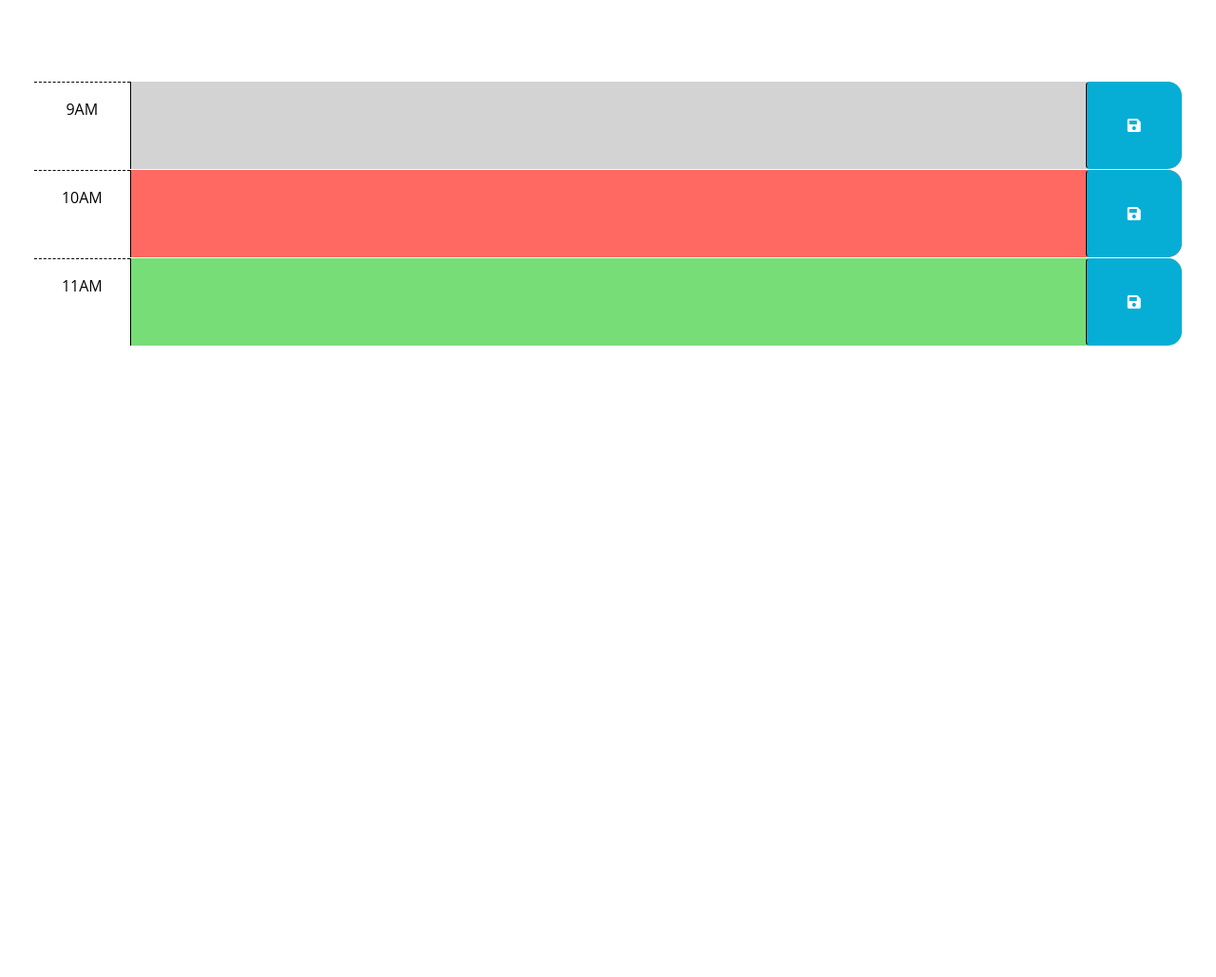
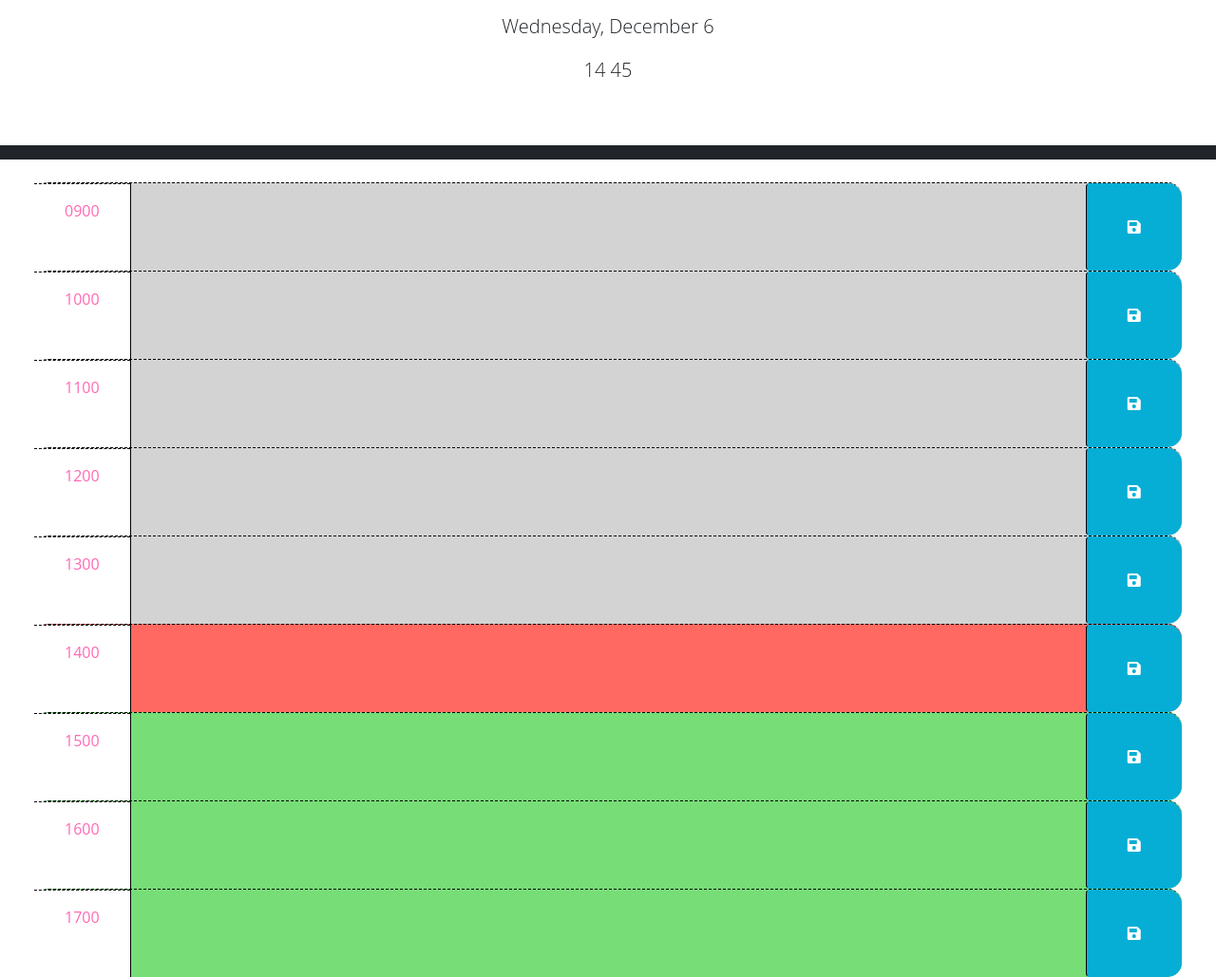
Before and after one commit to Bryncidently/Homework-5, a plain HTML site: page Develop/index.html in a window 1280 px wide. Shown: the part 166-1195 px from the top of the page at 95% size. Before the commit the page ends 800 px from the top, so only its background shows below. Drawn offline with nearby package versions, Linux system fonts and the light colour scheme.

Commit message:
Updating HTML, CSS, and JS. Colors function correctly depending on past, present future

```diff
--- a/Develop/index.html
+++ b/Develop/index.html
@@ -20,7 +20,7 @@
       href="https://fonts.googleapis.com/css2?family=Fira+Sans:wght@400;700&display=swap"
       rel="stylesheet"
     />
-    <link rel="stylesheet" href="style.css" />
+    <link rel="stylesheet" href="./style.css" />
     <title>Work Day Scheduler</title>
   </head>
 
@@ -29,39 +29,78 @@
       <h1 class="display-3">Work Day Scheduler</h1>
       <p class="lead">A simple calendar app for scheduling your work day</p>
       <p id="currentDay" class="lead"></p>
+      <p id="currentTime" class="lead"></p>
     </header>
     <div class="container-fluid px-5">
-      <!-- Use class for "past", "present", and "future" to apply styles to the
-        time-block divs accordingly. The javascript will need to do this by
-        adding/removing these classes on each div by comparing the hour in the
-        id to the current hour. The html provided below is meant to be an example
-        demonstrating how the css provided can be leveraged to create the
-        desired layout and colors. The html below should be removed or updated
-        in the finished product. Remember to delete this comment once the
-        code is implemented.
-        -->
-
-      <!-- Example of a past time block. The "past" class adds a gray background color. -->
-      <div id="hour-9" class="row time-block past">
-        <div class="col-2 col-md-1 hour text-center py-3">9AM</div>
+      <div id="09" class="row timeContainer">
+        <div class="col-2 col-md-1 hour text-center py-3">0900</div>
         <textarea class="col-8 col-md-10 description" rows="3"> </textarea>
         <button class="btn saveBtn col-2 col-md-1" aria-label="save">
           <i class="fas fa-save" aria-hidden="true"></i>
         </button>
       </div>
 
-      <!-- Example of a present time block. The "present" class adds a red background color. -->
-      <div id="hour-10" class="row time-block present">
-        <div class="col-2 col-md-1 hour text-center py-3">10AM</div>
+
+      <div id="10" class="row timeContainer">
+        <div class="col-2 col-md-1 hour text-center py-3">1000</div>
         <textarea class="col-8 col-md-10 description" rows="3"> </textarea>
         <button class="btn saveBtn col-2 col-md-1" aria-label="save">
           <i class="fas fa-save" aria-hidden="true"></i>
         </button>
       </div>
 
-      <!-- Example of a future time block. The "future" class adds a green background color. -->
-      <div id="hour-11" class="row time-block future">
-        <div class="col-2 col-md-1 hour text-center py-3">11AM</div>
+
+      <div id="11" class="row timeContainer">
+        <div class="col-2 col-md-1 hour text-center py-3">1100</div>
+        <textarea class="col-8 col-md-10 description" rows="3"> </textarea>
+        <button class="btn saveBtn col-2 col-md-1" aria-label="save">
+          <i class="fas fa-save" aria-hidden="true"></i>
+        </button>
+      </div>
+
+
+      <div id="12" class="row timeContainer">
+        <div class="col-2 col-md-1 hour text-center py-3">1200</div>
+        <textarea class="col-8 col-md-10 description" rows="3"> </textarea>
+        <button class="btn saveBtn col-2 col-md-1" aria-label="save">
+          <i class="fas fa-save" aria-hidden="true"></i>
+        </button>
+      </div>
+
+      <div id="13" class="row timeContainer">
+        <div class="col-2 col-md-1 hour text-center py-3">1300</div>
+        <textarea class="col-8 col-md-10 description" rows="3"> </textarea>
+        <button class="btn saveBtn col-2 col-md-1" aria-label="save">
+          <i class="fas fa-save" aria-hidden="true"></i>
+        </button>
+      </div>
+
+      <div id="14" class="row timeContainer">
+        <div class="col-2 col-md-1 hour text-center py-3">1400</div>
+        <textarea class="col-8 col-md-10 description" rows="3"> </textarea>
+        <button class="btn saveBtn col-2 col-md-1" aria-label="save">
+          <i class="fas fa-save" aria-hidden="true"></i>
+        </button>
+      </div>
+
+      <div id="15" class="row timeContainer">
+        <div class="col-2 col-md-1 hour text-center py-3">1500</div>
+        <textarea class="col-8 col-md-10 description" rows="3"> </textarea>
+        <button class="btn saveBtn col-2 col-md-1" aria-label="save">
+          <i class="fas fa-save" aria-hidden="true"></i>
+        </button>
+      </div>
+
+      <div id="16" class="row timeContainer">
+        <div class="col-2 col-md-1 hour text-center py-3">1600</div>
+        <textarea class="col-8 col-md-10 description" rows="3"> </textarea>
+        <button class="btn saveBtn col-2 col-md-1" aria-label="save">
+          <i class="fas fa-save" aria-hidden="true"></i>
+        </button>
+      </div>
+
+      <div id="17" class="row timeContainer">
+        <div class="col-2 col-md-1 hour text-center py-3">1700</div>
         <textarea class="col-8 col-md-10 description" rows="3"> </textarea>
         <button class="btn saveBtn col-2 col-md-1" aria-label="save">
           <i class="fas fa-save" aria-hidden="true"></i>
@@ -74,6 +113,6 @@
     integrity="sha256-iu/zLUB+QgISXBLCW/mcDi/rnf4m4uEDO0wauy76x7U="
     crossorigin="anonymous"></script>
 
-    <script src="script.js"></script>
+    <script src="./script.js"></script>
   </body>
 </html>
--- a/Develop/script.js
+++ b/Develop/script.js
@@ -1,23 +1,42 @@
-// Wrap all code that interacts with the DOM in a call to jQuery to ensure that
-// the code isn't run until the browser has finished rendering all the elements
-// in the html.
-$(function () {
-  // TODO: Add a listener for click events on the save button. This code should
-  // use the id in the containing time-block as a key to save the user input in
-  // local storage. HINT: What does `this` reference in the click listener
-  // function? How can DOM traversal be used to get the "hour-x" id of the
-  // time-block containing the button that was clicked? How might the id be
-  // useful when saving the description in local storage?
-  //
-  // TODO: Add code to apply the past, present, or future class to each time
-  // block by comparing the id to the current hour. HINTS: How can the id
-  // attribute of each time-block be used to conditionally add or remove the
-  // past, present, and future classes? How can Day.js be used to get the
-  // current hour in 24-hour time?
-  //
-  // TODO: Add code to get any user input that was saved in localStorage and set
-  // the values of the corresponding textarea elements. HINT: How can the id
-  // attribute of each time-block be used to do this?
-  //
-  // TODO: Add code to display the current date in the header of the page.
-});
+
+var event = document.querySelector("textarea");
+
+
+var today = dayjs();
+$('#currentDay').text(today.format("dddd, MMMM D"));
+
+//don't forget to remove this from html and also here
+var time = dayjs()
+$('#currentTime').text(time.format("HH  mm"));
+
+
+
+
+function displayTime() {
+  $( ".timeContainer" ).each(function() {
+  var timeID = parseInt( $( this ).attr("id"));
+  var currentTime = parseInt( time.format("HH"));
+  console.log(timeID);
+  console.log(currentTime);
+
+  if (currentTime === timeID) {
+    $(this).addClass("present");
+    $(this).removeClass("past");
+    $(this).removeClass("future");
+  }
+  else if (currentTime > timeID) {
+    $(this).addClass("past");
+    $(this).removeClass("present");
+    $(this).removeClass("future");
+
+  } else {
+    $(this).addClass("future");
+    $(this).removeClass("present");
+    $(this).removeClass("past");
+
+  }
+  });
+
+  }
+
+displayTime();
--- a/Develop/style.css
+++ b/Develop/style.css
@@ -12,12 +12,20 @@ textarea {
   padding: 10px;
 }
 
+header {
+  text-align: center;
+  border-bottom: 15px solid;
+}
+
+
 .description {
   white-space: pre-wrap;
+  color: blue;
 }
 
 .time-block {
   border-radius: 15px;
+
 }
 
 .row {
@@ -26,7 +34,7 @@ textarea {
 
 .hour {
   background-color: #ffffff;
-  color: #000000;
+  color: hotpink;
   border-top: 1px dashed #000000;
 }
 
@@ -57,3 +65,13 @@ textarea {
   font-size: 20px;
   transition: all 0.3s ease-in-out;
 }
+
+.timeContainer {
+
+  border-radius: 15px;
+
+  color: black;
+  border-top: 1px dashed #000000;
+
+
+}
```
